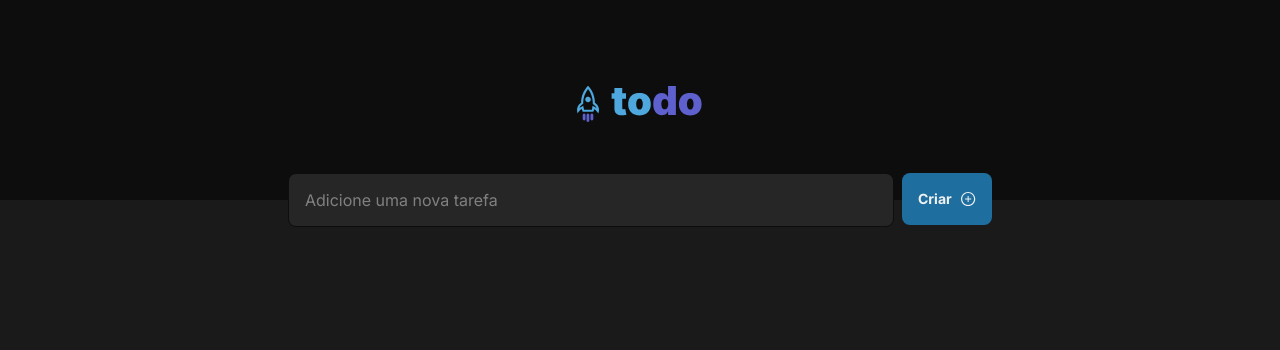
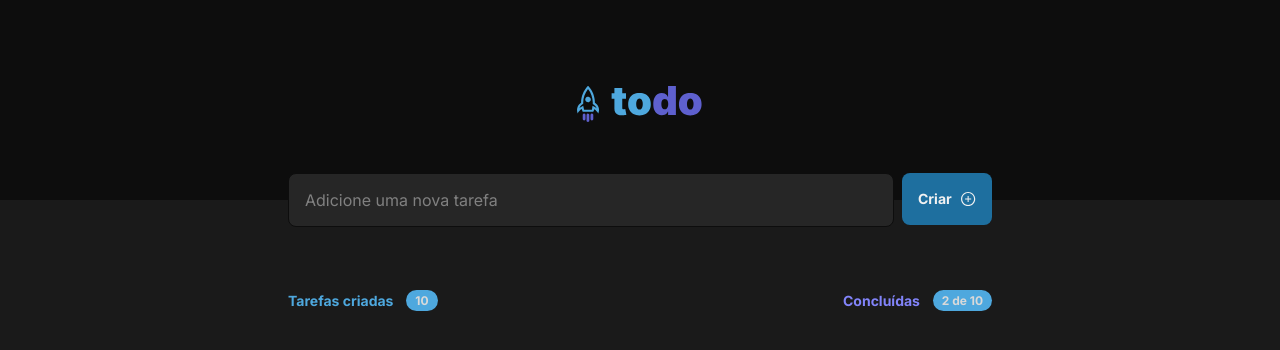
Before and after one commit to mariavitoriamachado/todo-list, a React (Vite) app: page / in a window 1280 px wide. Shown: the top 350 px of the page. Built offline with nearby package versions, Linux system fonts and the light colour scheme.

Commit message:
feature: add component tasks

```diff
--- a/src/App.tsx
+++ b/src/App.tsx
@@ -1,7 +1,13 @@
 import { Header } from './components/Header/index';
+import { Tasks } from './components/Tasks';
 
 function App() {
-  return <Header />;
+  return (
+    <>
+      <Header />
+      <Tasks />
+    </>
+  );
 }
 
 export default App;
--- /dev/null
+++ b/src/components/Tasks/index.tsx
@@ -0,0 +1,18 @@
+import styles from './tasks.module.css';
+
+export function Tasks() {
+  return (
+    <section className={styles.tasks}>
+      <header className={styles.header}>
+        <div>
+          <p>Tarefas criadas</p>
+          <span>10</span>
+        </div>
+        <div>
+          <p className={styles.textPurple}>Concluídas</p>
+          <span>2 de 10</span>
+        </div>
+      </header>
+    </section>
+  );
+}
--- /dev/null
+++ b/src/components/Tasks/tasks.module.css
@@ -0,0 +1,38 @@
+.tasks {
+  width: 100%;
+  max-width: 46rem;
+  margin: 0 auto;
+  margin-top: 5.625rem;
+  padding: 0 1rem;
+}
+
+.header {
+  display: flex;
+  align-items: center;
+  justify-content: space-between;
+  margin-top: 1.5rem;
+}
+
+.header div {
+  display: flex;
+  align-items: center;
+  gap: 0.8rem;
+}
+
+.header p {
+  color: var(--blue);
+  font-size: 0.875rem;
+  font-weight: 700;
+}
+
+.header p.textPurple {
+  color: var(--purple);
+}
+.header span {
+  background: var(--blue);
+  color: var(--gray-200);
+  padding: 3px 9px;
+  border-radius: 999px;
+  font-size: 0.75rem;
+  font-weight: 700;
+}
```
